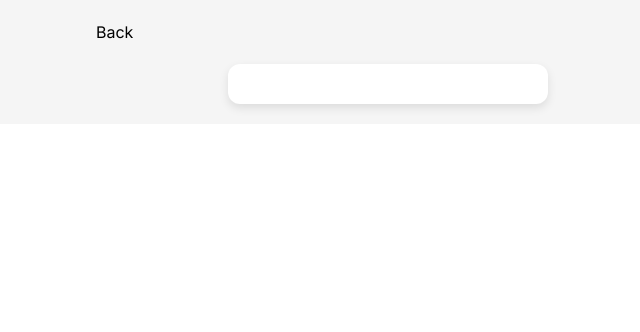
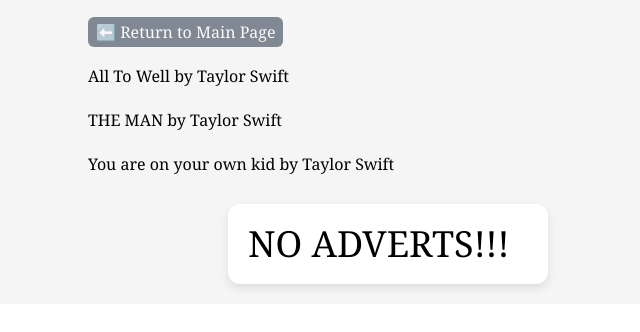
Before and after one commit to uk030621/Main-LWH-Auth-Wrap, a Next.js app: page /alltoowell in a window 1280 px wide. Shown: the top 332 px of the page, without its empty margins (252-892 px from the left). Built offline with nearby package versions, Linux system fonts and the light colour scheme.

Commit message:
Added videos

```diff
--- a/app/alltoowell/page.js
+++ b/app/alltoowell/page.js
@@ -18,13 +18,17 @@
 
     <div className={styles.container}>
       <div className={styles.videoContainer}>
-      <Link className="p-2 mt-10" href="/Regform">Back</Link>
+      <Link className="rounded-md px-2 py-1  mb-5 font-serif text-base bg-slate-700 opacity-60 text-white" href="/Regform">⬅️ Return to Main Page</Link>
+      <h1 className='mt-5 mb-2 font-serif'>All To Well by Taylor Swift</h1>
       <YouTube videoId="sRxrwjOtIag" opts={videoOptions} />
-
+      <h1 className='mt-5 mb-2 font-serif'>THE MAN by Taylor Swift</h1>
       <YouTube videoId="tbEekLA7J3Y" opts={videoOptions} />
+      <h1 className='mt-5 mb-2 font-serif'>You are on your own kid by Taylor Swift</h1>
+      <YouTube videoId="7Gbg6Z70J7E" opts={videoOptions} />
 
       </div>
       <div className={styles.calculatorContainer}>
+        <h1 className='font-thin font-serif text-4xl'>NO ADVERTS!!!</h1>
         {/* Your calculator component */}
       </div>
     </div>
```
